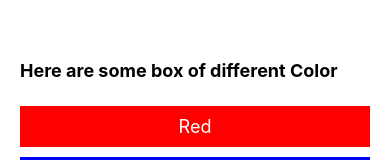
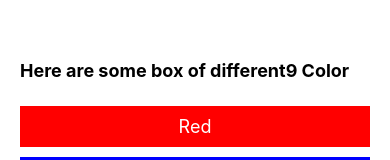
Before and after one commit to Nkaka23dev/react-native, a React Native app: screen / in a window 390 px wide. Shown: the top 160 px of the page. Built offline with nearby package versions, Linux system fonts and the light colour scheme.

Commit message:
feat: done with the first part

```diff
--- a/App.js
+++ b/App.js
@@ -8,7 +8,7 @@ export default function App() {
       {/* this the container of my app */}
       <View style={styles.container}>
         <Text style={styles.text}>
-          Here are some box of different Color
+          Here are some box of different9 Color
         </Text>
         {/* this are my different boxes */}
         <View style={styles.parent}>
```
